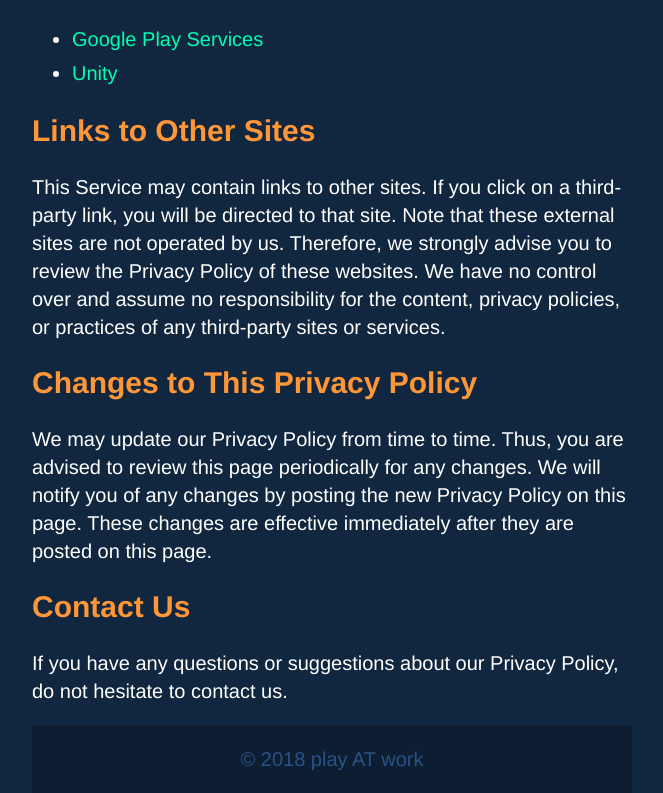
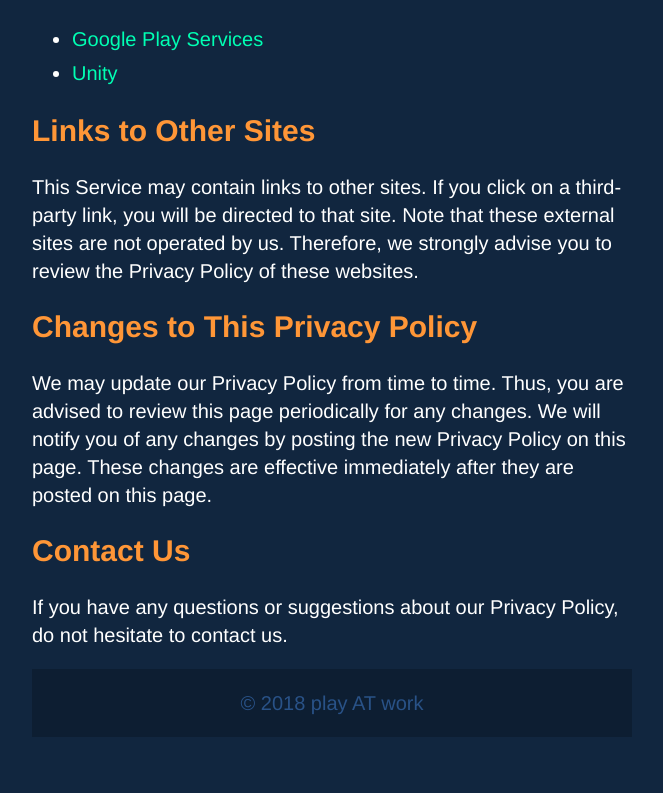
Before and after one commit to playatwork/playatwork.github.io, a plain HTML site: page pod-one/privacy-policy.html in a window 1280 px wide. Shown: the part 772-1565 px from the top of the page, without its empty margins (308-971 px from the left). After the commit the page ends 1509 px from the top, so only its background shows below. Drawn offline with Linux system fonts and the light colour scheme.

Commit message:
Update privacy-policy.html

```diff
--- a/pod-one/privacy-policy.html
+++ b/pod-one/privacy-policy.html
@@ -42,7 +42,7 @@ We do not knowingly collect personally identifiable information from you. Howeve
 <h2>Links to Other Sites</h2>
 
 <p>
-This Service may contain links to other sites. If you click on a third-party link, you will be directed to that site. Note that these external sites are not operated by us. Therefore, we strongly advise you to review the Privacy Policy of these websites. We have no control over and assume no responsibility for the content, privacy policies, or practices of any third-party sites or services.
+This Service may contain links to other sites. If you click on a third-party link, you will be directed to that site. Note that these external sites are not operated by us. Therefore, we strongly advise you to review the Privacy Policy of these websites.
 </p>
 
 <h2>Changes to This Privacy Policy</h2>
```
